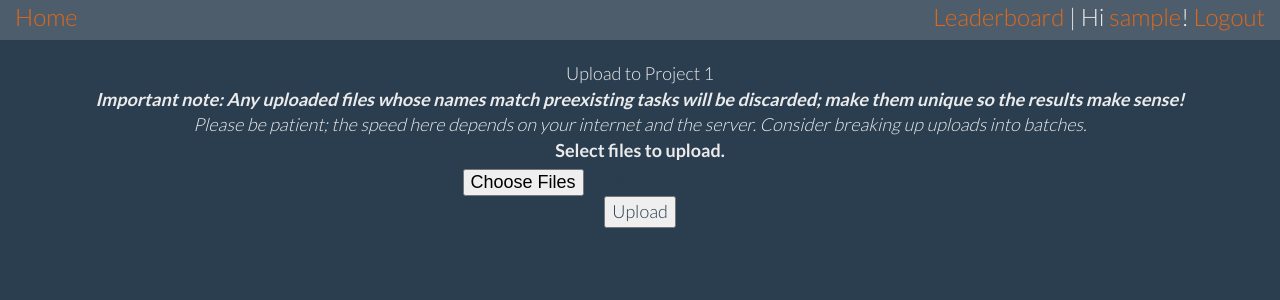
After one commit to ethan-nelson/bartiromo, a Flask app: page /admin/photo/upload/1 in a window 1280 px wide. The commit adds this page. Shown: the top 300 px of the page. Run offline with Flask 2, Linux system fonts and the light colour scheme; a user stored in the database is signed in; tables that the repository leaves empty hold one stand-in row (values such as "Sample post"); some libraries are stand-ins or nearby versions.

Commit message:
Begin upload infrastructure

```diff
--- a/app.py
+++ b/app.py
@@ -2,6 +2,7 @@ from flask import Flask
 from flask import *
 from flask.ext.login import *
 from flask.ext.sqlalchemy import SQLAlchemy
+from flask.ext.uploads import configure_uploads, IMAGES, UploadSet
 from flask_wtf import FlaskForm
 from wtforms import *
 import os
@@ -11,6 +12,7 @@ from werkzeug.security import generate_password_hash, check_password_hash
 # - Flask guts
 # - Database guts
 # - Login guts
+# - Upload guts
 # - Database definitions
 # - Form definitions
 # - App views
@@ -42,6 +44,16 @@ login_manager.init_app(app)
 def load_user(user_id):
     return db.session.query(User).get(user_id)
 
+###########################################################################
+#   UPLOAD HANDLER                                                        #
+###########################################################################
+# Important note: changing this config after uploading some files will
+#  require manually changing the existing task definitions to the new URL
+#  (or adding a custom app route of the old destination pointing to the new)
+app.config['UPLOADS_DEFAULT_DEST'] = 'uploads/'
+app.config['UPLOADS_DIRECTORY'] = 'photos'
+photo_uploads = UploadSet(app.config['UPLOADS_DIRECTORY'], IMAGES)
+configure_uploads(app, photo_uploads)
 
 ###########################################################################
 #   DATABASE CLASSES                                                      #
@@ -194,6 +206,10 @@ class CreateForm(FlaskForm):
 
 class AddForm(FlaskForm):
     url = TextAreaField(u'Paste a comma, semicolon, or line return delimited list of urls to add.')
+
+
+class UploadForm(FlaskForm):
+    photos = FileField(u'Select files to upload.')
 
 
 class IntroductionForm(FlaskForm):
@@ -383,6 +399,57 @@ def add(project_id):
     return render_template('add.html', form=form, project_id=project_id)
 
 
+@app.route('/admin/photo/upload/<int:project_id>', methods=['GET', 'POST'])
+@login_required
+def upload_photo(project_id):
+    form = UploadForm()
+    if not current_user.admin:
+        flash('Sorry, you do not have permission to do that.')
+        return render_template('index.html')
+    if request.method == 'POST':
+        skipped_files = []; uploaded_files = []; added_files = []
+        if len(request.files.getlist('photos')) == 1 and request.files.getlist('photos')[0].filename == '':
+            flash('No files selected to upload.')
+            return redirect(url_for('admin'))
+        try:
+            existing_files = [x[0] for x in db.session.query(Task.url).filter(project_id==project_id).all()]
+            for upload_file in request.files.getlist('photos'):
+                if '/%s%s/%i/%s' % (app.config['UPLOADS_DEFAULT_DEST'], app.config['UPLOADS_DIRECTORY'], project_id, upload_file.filename) not in existing_files:
+                    filename = photo_uploads.save(upload_file, folder='%s/' % (str(project_id)))
+                    uploaded_files.append(filename)
+                    db.session.add(Task(project_id=project_id,url='/%s%s/%s' % (app.config['UPLOADS_DEFAULT_DEST'], app.config['UPLOADS_DIRECTORY'], filename)))
+                    added_files.append(filename)
+                else:
+                    skipped_files.append(upload_file)
+            db.session.commit()
+            flash('Upload process completed. %i files uploaded, %i duplicate files skipped.' % (len(added_files), len(skipped_files)))
+        except Exception as e:
+            flash('Tasks unable to be added.')
+        return redirect(url_for('admin'))
+
+    return render_template('upload.html', project_id=project_id, form=form)
+
+
+@app.route('/admin/photo/delete/<int:project_id>/<filename>', methods=['POST'])
+@login_required
+def delete_photo(project_id, filename):
+    if not current_user.admin:
+        flash('Sorry, you do not have permission to do that.')
+        return render_template('index.html')
+    try:
+        target = os.path.join(app.config['UPLOADS_DEFAULT_DEST'], '%s/%s' % (str(project_id), filename))
+        os.remove(target)
+    except:
+        flash('Could not remove file %s' % (filename,))
+    return url_for('results', project_id=project_id)
+
+
+@app.route('/%s%s/<int:project_id>/<filename>' % (app.config['UPLOADS_DEFAULT_DEST'], app.config['UPLOADS_DIRECTORY']), methods=['GET'])
+@login_required
+def serve_photo(project_id, filename):
+    return send_from_directory('%s%s' % (app.config['UPLOADS_DEFAULT_DEST'], app.config['UPLOADS_DIRECTORY']), '%s/%s' % (str(project_id), filename))
+
+
 @app.route('/admin/hide/<int:project_id>/', methods=['GET', 'POST'])
 @login_required
 def hide(project_id):
--- a/requirements.txt
+++ b/requirements.txt
@@ -2,6 +2,7 @@ Flask==0.10.1
 Flask-Login==0.4.0
 Flask-SQLAlchemy==2.2
 Flask-WTF==0.14.2
+Flask-Uploads==0.2.1
 Jinja2==2.8
 MarkupSafe==0.23
 SQLAlchemy==1.1.6
--- a/templates/admin.html
+++ b/templates/admin.html
@@ -11,7 +11,7 @@
     <h3>Current Projects:</h3>
     <ul>
     {% for project in projects: %}
-    <li><a href="{{ url_for('results', project_id=project.id) }}">{{ project.name }}</a> | <a href="{{ url_for('add', project_id=project.id) }}/">Add images</a> | <a href="{{ url_for('hide', project_id=project.id) }}/">{% if project.hidden %}Show{% else%}Hide{% endif %}</a></li>
+    <li><a href="{{ url_for('results', project_id=project.id) }}">{{ project.name }}</a> | <a href="{{ url_for('add', project_id=project.id) }}/">Add external image urls</a> | <a href="{{ url_for('upload_photo', project_id=project.id) }}">Upload images</a> | <a href="{{ url_for('hide', project_id=project.id) }}/">{% if project.hidden %}Show{% else%}Hide{% endif %}</a></li>
     {% endfor %}
     </ul>
     {% else %}
--- /dev/null
+++ b/templates/upload.html
@@ -0,0 +1,13 @@
+{% extends "template.html" %}
+
+{% block content %}
+<form method="POST" action="{{ url_for('upload_photo', project_id=project_id) }}" enctype="multipart/form-data">
+    <center>
+    Upload to Project {{ project_id }}<br />
+    <b><i>Important note: Any uploaded files whose names match preexisting tasks will be discarded; make them unique so the results make sense!</i></b><br />
+    <i>Please be patient; the speed here depends on your internet and the server. Consider breaking up uploads into batches.</i><br />
+    {{ form.photos.label }}<br />{{ form.photos(multiple="") }}
+    <input type="submit" value="Upload">
+    </center>
+</form>
+{% endblock %}
```
